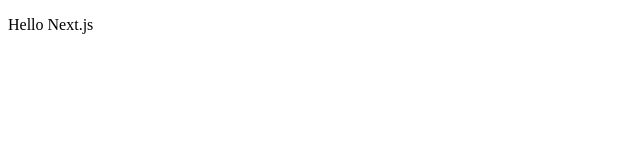
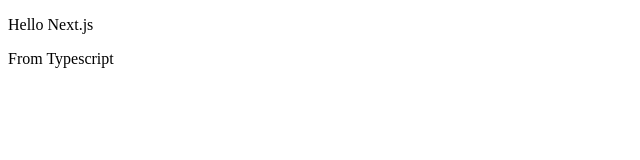
Before and after one commit to firstskytouch/next-js-course, a Next.js app: page / in a window 1280 px wide. Shown: the top 160 px of the page, without its empty margins (0-640 px from the left). Built offline with nearby package versions, Linux system fonts and the light colour scheme.

Commit message:
Update project by typescript

```diff
--- /dev/null
+++ b/next.config.js
@@ -0,0 +1,3 @@
+const withTypescript = require('@zeit/next-typescript');
+
+module.exports = withTypescript();
--- a/package.json
+++ b/package.json
@@ -10,8 +10,14 @@
   "author": "",
   "license": "ISC",
   "dependencies": {
+    "@zeit/next-typescript": "^1.1.1",
     "next": "^8.0.4",
     "react": "^16.8.6",
     "react-dom": "^16.8.6"
+  },
+  "devDependencies": {
+    "@types/next": "^8.0.3",
+    "@types/react": "^16.8.13",
+    "typescript": "^3.4.3"
   }
 }
--- a/pages/index.js
+++ /dev/null
@@ -1,7 +0,0 @@
-const Index = () => (
-  <div>
-    <p>Hello Next.js</p>
-  </div>
-);
-
-export default Index;
--- /dev/null
+++ b/pages/index.tsx
@@ -0,0 +1,10 @@
+const myLanguage: string = "Typescript";
+
+const Index = () => (
+  <div>
+    <p>Hello Next.js</p>
+    <p>From {myLanguage}</p>
+  </div>
+);
+
+export default Index;
```
Also changed, not shown: tsconfig.json (added, +21 -0 lines), .babelrc (added), 2 other files (tests, documents, lock files or other folders).
